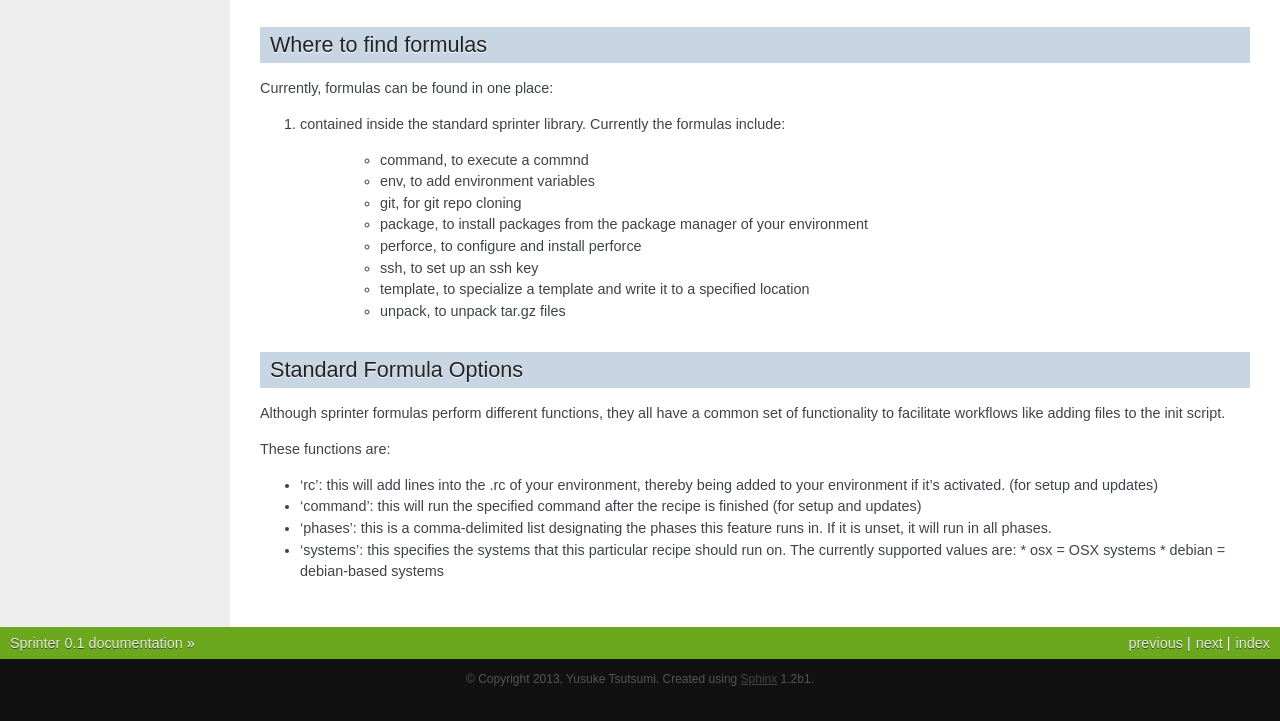
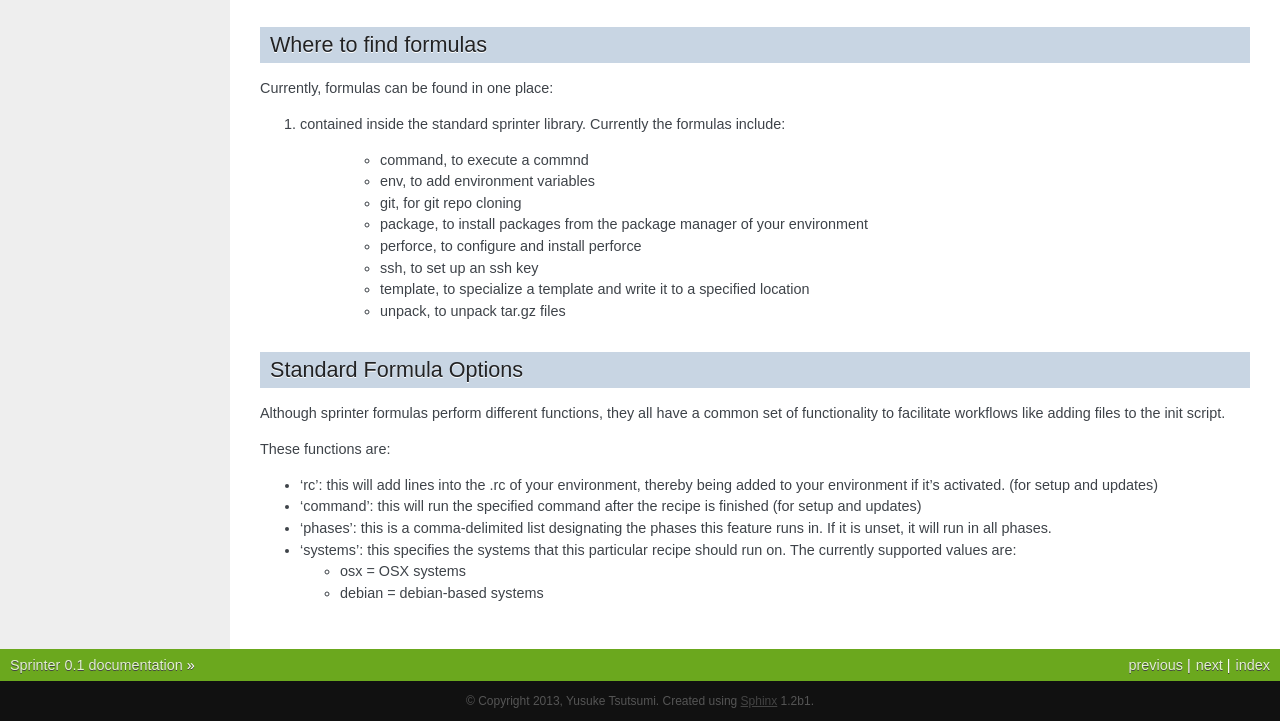
Before and after one commit to toumorokoshi/sprinter, a plain HTML site: page formulas.html in a window 1280 px wide. Shown: the part 545-1266 px from the top of the page. Before the commit the page ends 1244 px from the top, so only its background shows below. Drawn offline with Linux system fonts and the light colour scheme.

Commit message:
build Thu Jun  6 11:30:12 PDT 2013

```diff
--- a/formulas.html
+++ b/formulas.html
@@ -106,9 +106,11 @@ updates)</li>
 <li>&#8216;command&#8217;: this will run the specified command after the recipe is finished (for setup and updates)</li>
 <li>&#8216;phases&#8217;: this is a comma-delimited list designating the phases this feature
 runs in. If it is unset, it will run in all phases.</li>
-<li>&#8216;systems&#8217;: this specifies the systems that this particular recipe should run on. The currently supported values are:
-* osx = OSX systems
-* debian = debian-based systems</li>
+<li>&#8216;systems&#8217;: this specifies the systems that this particular recipe should run on. The currently supported values are:<ul>
+<li>osx = OSX systems</li>
+<li>debian = debian-based systems</li>
+</ul>
+</li>
 </ul>
 </div>
 </div>
```
Also changed, not shown: _sources/formulas.txt.
